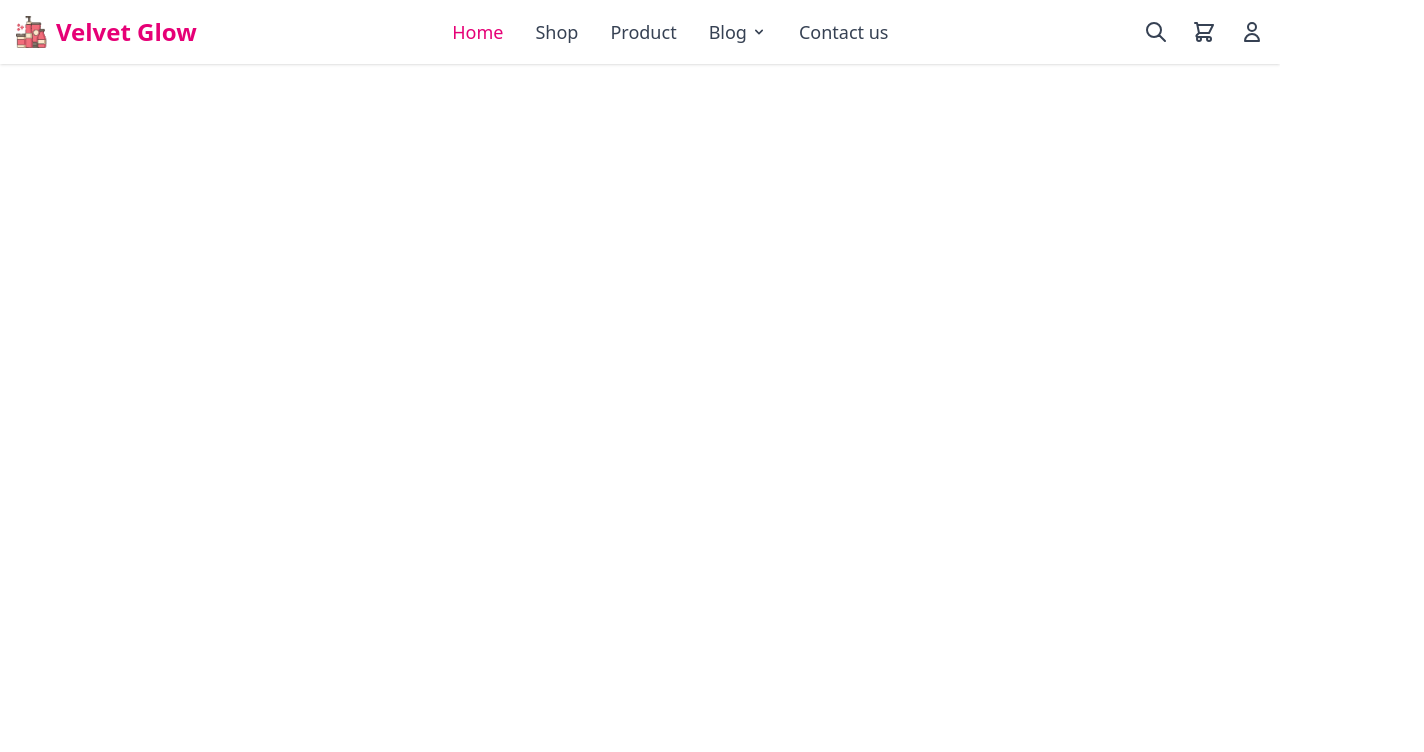
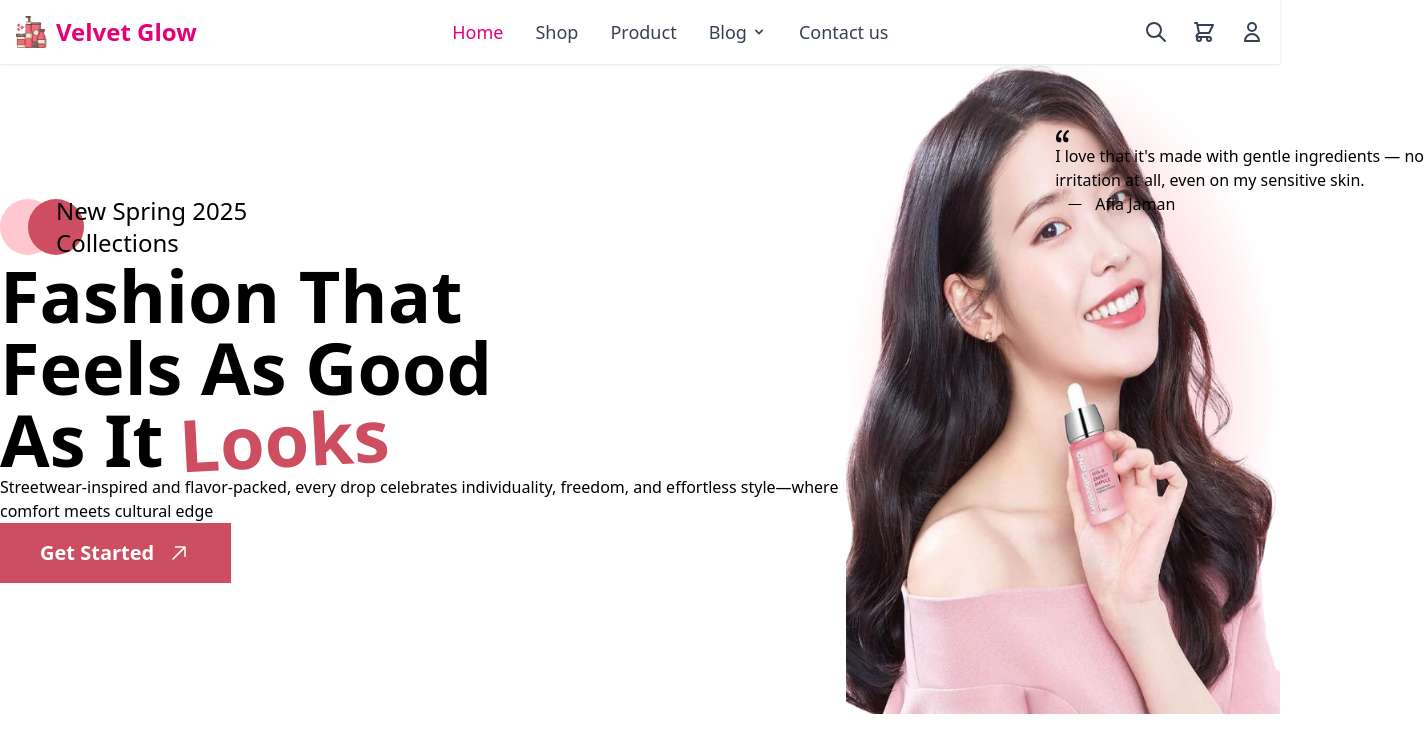
Before and after one commit to mdtanvirislamrakib/sm-technology-task-cosmetic-web, a React (Vite) app: page / in a window 1280 px wide. Shown: the top 752 px of the page, 1424 px wide, since content can reach past the window. Built offline with nearby package versions, Linux system fonts and the light colour scheme.

Commit message:
create a hero component basic structure

```diff
--- a/src/RootLayout/RootLayout.jsx
+++ b/src/RootLayout/RootLayout.jsx
@@ -1,10 +1,12 @@
 import React from 'react';
 import Navbar from '../components/Navbar/Navbar';
+import Home from '../pages/Home/Home';
 
 const RootLayout = () => {
   return (
     <div>
       <Navbar></Navbar>
+      <Home></Home>
     </div>
   );
 };
--- /dev/null
+++ b/src/components/Hero/Hero.jsx
@@ -0,0 +1,69 @@
+import React from 'react';
+import HeroImage from "../../assets/images/heroImage.png"
+import { VscQuote } from "react-icons/vsc";
+import { GoHorizontalRule } from "react-icons/go";
+import { GoArrowUpRight } from "react-icons/go";
+
+const Hero = () => {
+  return (
+    <div className='min-h-screen banner-bg-color'>
+      <div className='flex flex-col items-center justify-around lg:flex-row'>
+        <div>
+          {/* Hero section content */}
+          <div className='flex items-center relative'>
+            <div className='flex relative'>
+              <div className='w-14 h-14 rounded-full light-pink'></div>
+              <div className='w-14 h-14 rounded-full dark-pink absolute left-7'></div>
+            </div>
+            <div className='z-10'>
+              <h2 className='text-2xl'>New Spring 2025<br />Collections</h2>
+            </div>
+          </div>
+
+          <div className='text-7xl w-[541px] font-bold relative'>
+            <h1>Fashion That Feels As Good As It <span className='text-[#CE4E61] absolute -rotate-3 ml-4'>Looks</span></h1>
+          </div>
+
+          <div>
+            <p>Streetwear-inspired and flavor-packed, every drop celebrates individuality, freedom, and effortless style—where comfort meets cultural edge</p>
+          </div>
+
+          <div>
+            <button className='dark-pink px-10 py-4 flex items-center gap-3 text-white font-bold'>
+              <span className='text-xl'>Get Started</span>
+              <GoArrowUpRight size={25} />
+            </button>
+          </div>
+
+        </div>
+
+        <div className='relative'>
+          {/* Hero Section banner */}
+          <div className='banner-image-bg '>
+            <img src={HeroImage} alt="" className=' w-[542px] h-[650px]' />
+          </div>
+          <div className='absolute top-16 -right-36'>
+            <div className=''>
+              <VscQuote />
+
+              <div>
+                <h2>I love that it's made with gentle ingredients — no<br />irritation at all, even on my sensitive skin.</h2>
+              </div>
+              <div className='flex items-center'>
+                <GoHorizontalRule className='w-10' />
+                <p>Afia Jaman</p>
+              </div>
+            </div>
+
+
+          </div>
+
+
+
+        </div>
+      </div>
+    </div>
+  );
+};
+
+export default Hero;
--- a/src/index.css
+++ b/src/index.css
@@ -1 +1,16 @@
 @import "tailwindcss";
+
+.banner-bg-color {
+  background: rgba(255, 255, 255, 0.2);
+}
+.banner-image-bg {
+  background: radial-gradient(50.00% 50.00% at 50% 50%,rgb(255, 199, 207) 34.615%,rgba(255, 255, 255, 0) 100%);
+}
+
+.dark-pink {
+  background: rgb(206, 78, 97);
+}
+
+.light-pink {
+  background: rgb(255, 199, 207);
+}
--- a/src/pages/Home/Home.jsx
+++ b/src/pages/Home/Home.jsx
@@ -1,9 +1,10 @@
 import React from 'react';
+import HeroSection from '../../components/Hero/Hero';
 
 const Home = () => {
   return (
     <div>
-      Home
+      <HeroSection></HeroSection>
     </div>
   );
 };
```
Also changed, not shown: src/assets/images/heroImage.png (added).
